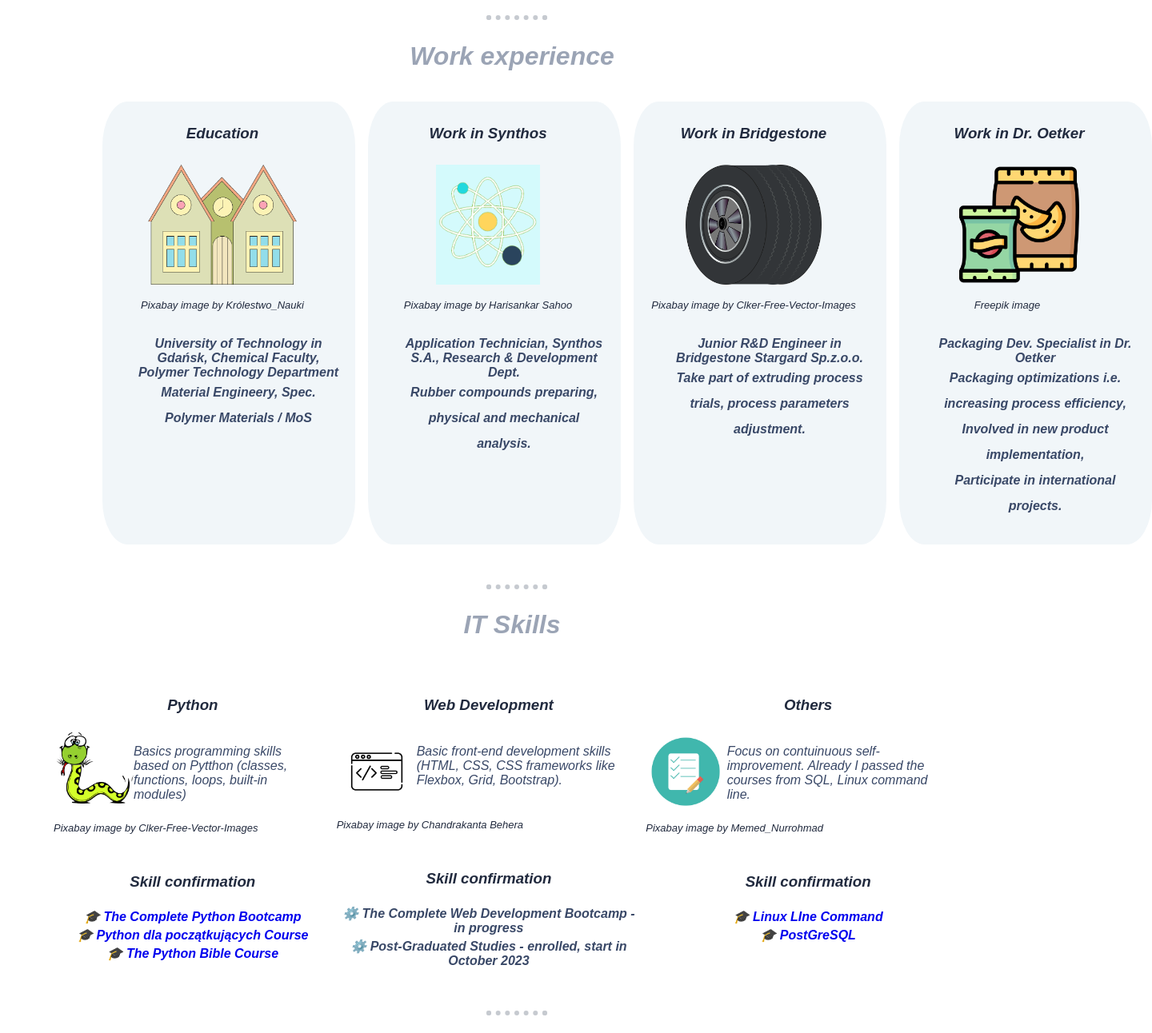
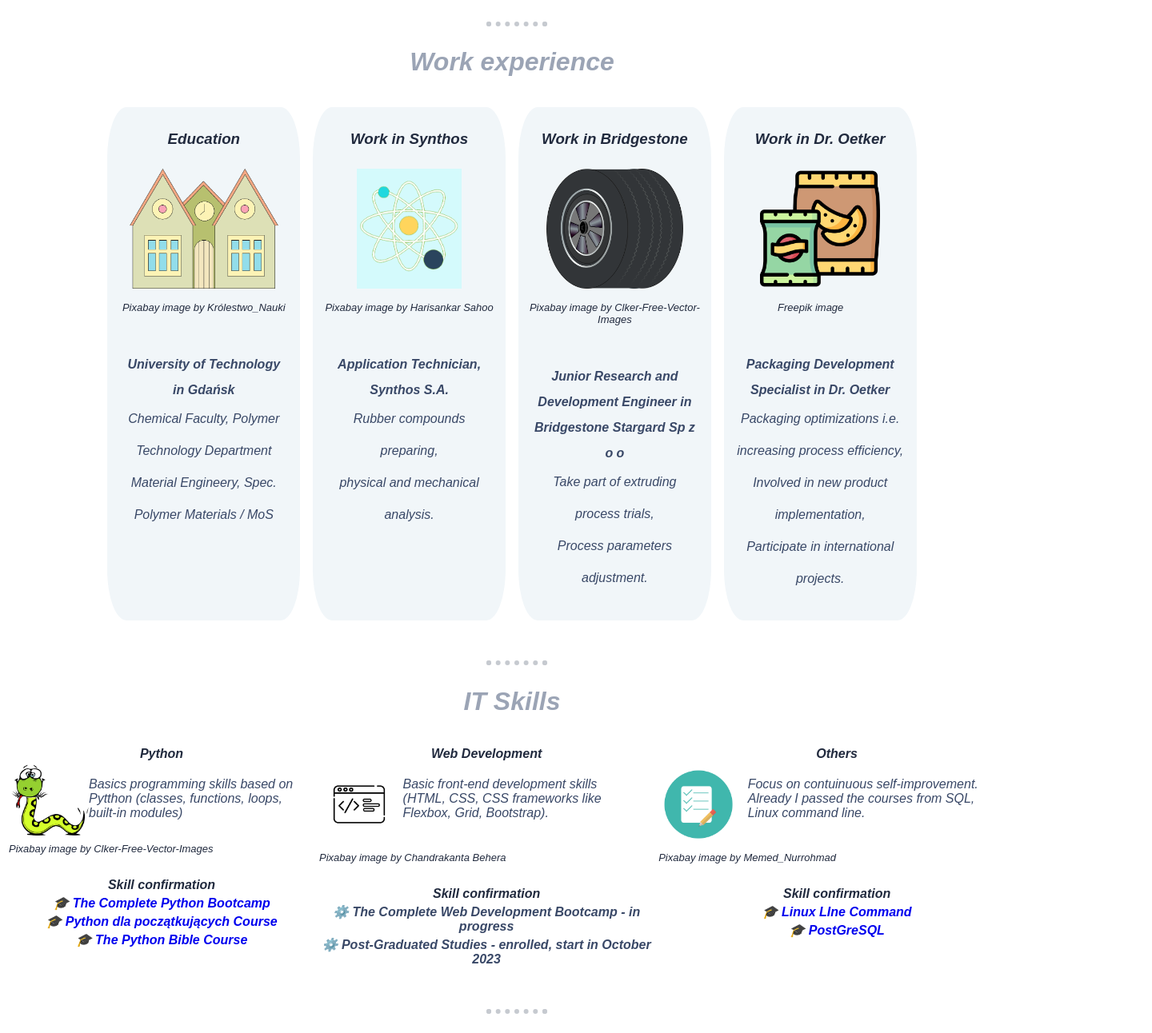
Before and after one commit to Lukasz2506/My-Personal-Website, a plain HTML site: page index.html in a window 1280 px wide. Shown: the part 800-2092 px from the top of the page at 80% size, 1440 px wide, since content can reach past the window. Drawn offline with Linux system fonts and the light colour scheme; a web font is replaced by a local one.

Commit message:
Add files via upload

```diff
--- a/index.html
+++ b/index.html
@@ -18,7 +18,7 @@
 
         <div class="container-title">
             <div id="branch">
-                <img src="./animals.png" alt="animals on the branch" width="600px">
+                <img src="./animals.png" alt="animals on the branch" width="600">
                 <a class="author" href="https://pixabay.com/users/gdj-1086657/?utm_source=link-attribution&amp;utm_medium=referral&amp;utm_campaign=image&amp;utm_content=1782013">Pixabay image by Gordon Johnson</a>
             </div>
             <div id="me">
@@ -39,47 +39,73 @@
         <h2>Work experience</h2>
         <div class="abilities-container">
             <div class="education">
+                <div>
                     <h3>Education</h3>
-                <img class="image" src="./university.png" alt="University" height="150px">
+                </div>
+                <div>
+                    <img class="image" src="./university.png" alt="University" height="150">
+                </div>
+                <div>
                     <a class="author" href="https://pixabay.com/users/królestwo_nauki-17664295/?utm_source=link-attribution&amp;utm_medium=referral&amp;utm_campaign=image&amp;utm_content=5593857">Pixabay image by Królestwo_Nauki</a>
-                <ul class="role">
-                    University of Technology in Gdańsk, Chemical Faculty, Polymer Technology Department
-                    <li>
-                        Material Engineery, Spec. Polymer Materials / MoS
-                    </li>
+                </div>
+                <div>
+                    <ul> University of Technology in Gdańsk
+                        <li>Chemical Faculty, Polymer Technology Department</li>
+                        <li>Material Engineery, Spec. Polymer Materials / MoS</li>
+                    </ul>
+                </div>
             </div>
             <div class="work-one">
+                <div>
                     <h3>Work in Synthos</h3>
-                <img src="./chemistry.png" alt="Atom scheme" height="150px">
+                </div>
+                <div>
+                    <img class="image" src="./chemistry.png" alt="Atom scheme" height="150">
+                </div>
+                <div>
                     <a class="author" href="https://pixabay.com/users/hsaart-8633812/?utm_source=link-attribution&amp;utm_medium=referral&amp;utm_campaign=image&amp;utm_content=4989678">Pixabay image by Harisankar Sahoo</a>
-                <ul class="role">
-                    Application Technician, Synthos S.A., Research & Development Dept.
-                    <li>
-                        Rubber compounds preparing,  physical and mechanical analysis.
-                    </li>
+                </div>
+                <div>
+                    <ul> Application Technician, Synthos S.A.</li>
+                        <li>Rubber compounds preparing,</li>
+                        <li>physical and mechanical analysis.</li>
                     </ul>
                 </div>
-            <div class="word-two">
+            </div>
+            <div class="work-two">
+                <div>
                     <h3>Work in Bridgestone</h3>
-                <img src="./wheel.png" alt="wheel" height="150px">
+                </div>
+                <div>
+                    <img class="image" src="./wheel.png" alt="wheel" height="150">
+                </div>
+                <div>
                     <a class="author" href="https://pixabay.com/users/clker-free-vector-images-3736/?utm_source=link-attribution&amp;utm_medium=referral&amp;utm_campaign=image&amp;utm_content=309415">Pixabay image by Clker-Free-Vector-Images</a>
-                <ul class="role">
-                    Junior R&D Engineer in Bridgestone Stargard Sp.z.o.o.
-                    <li>
-                        Take part of extruding process trials, process parameters adjustment.
-                    </li>
+                </div>
+                <div>
+                    <ul> Junior Research and Development Engineer in Bridgestone Stargard Sp z o o
+                        <li>Take part of extruding process trials, </li>
+                        <li>Process parameters adjustment.</li>
                     </ul>
                 </div>
+            </div>
             <div class="work-three">
+                <div>
                     <h3>Work in Dr. Oetker</h3>
-                <img src="./snacks.png" alt="snack packaging" height="150px">
-                <a class="author exception" href="https://www.freepik.com/" style="padding-top: 50%;">Freepik image</a>
-                <ul class="role">
-                    Packaging Dev. Specialist in Dr. Oetker
+                </div>
+                <div>
+                    <img class="image" src="./snacks.png" alt="snack packaging" height="150">
+                </div>
+                <div>
+                    <a class="author exception" href="https://www.freepik.com/">Freepik image</a>
+                </div>
+                <div>
+                    <ul> Packaging Development Specialist in Dr. Oetker
                         <li>Packaging optimizations i.e. increasing  process efficiency,</li>
                         <li>Involved in new product implementation,</li>
                         <li>Participate in international projects.</li>
                     </ul>
+                </div>
             </div>
         </div>
     </section>
@@ -90,18 +116,22 @@
         <div class="it-abilities">
             <div class="ability">
                 <table>
-                    <th><h3>Python</h3></th>
+                    <tr>
+                        <th>Python</th>
+                    </tr>
                     <tr>
 
                         <td>
-                                <img src="./python.png" alt="python" width="100px" style="float: left">
+                            <img src="./python.png" alt="python" width="100" style="float: left">
                             <p style="margin-left: 25%;">Basics programming skills based on Pytthon (classes, functions, loops, built-in modules)</p>
                         </td>
                     </tr>
                     <tr>
                         <td><a class="author" href="https://pixabay.com/users/clker-free-vector-images-3736/?utm_source=link-attribution&amp;utm_medium=referral&amp;utm_campaign=image&amp;utm_content=312561">Pixabay image by Clker-Free-Vector-Images</a></td>
                     </tr>
-                    <th><h3>Skill confirmation</h3></th>
+                    <tr>
+                        <th>Skill confirmation</th>
+                    </tr>
                     <tr class="confirmation">
                         <td><a class="confirmation hover" href="https://www.udemy.com/certificate/UC-7c687144-e1c6-474a-9790-b6434db9d8ac/">🎓 The Complete Python Bootcamp</a></td>
                     </tr >
@@ -115,17 +145,21 @@
             </div>
             <div class= "ability">
                 <table>
-                    <th><h3>Web Development</h3></th>
+                    <tr>
+                        <th>Web Development</th>
+                    </tr>
                     <tr>
                         <td>
-                                <img src="./web-development.png" alt="website" width="100px" style="float: left">
+                            <img src="./web-development.png" alt="website" width="100" style="float: left">
                             <p  style="margin-left: 25%;">Basic front-end development skills (HTML, CSS, CSS frameworks like Flexbox, Grid, Bootstrap).</p>
                         </td>
                     </tr>
                     <tr>
                         <td><a class="author" href="https://pixabay.com/users/ckbehera-13260539/?utm_source=link-attribution&amp;utm_medium=referral&amp;utm_campaign=image&amp;utm_content=6182619">Pixabay image by Chandrakanta Behera</a></td>
                     </tr>
-                    <th><h3>Skill confirmation</h3></th>
+                    <tr>
+                        <th>Skill confirmation</th>
+                    </tr>
                     <tr class="confirmation">
                         <td>⚙️ The Complete Web Development Bootcamp - in progress</td>
                     </tr>
@@ -136,17 +170,21 @@
             </div>
             <div class="ability">
                 <table>
-                    <th><h3>Others</h3></th>
+                    <tr>
+                        <th>Others</th>
+                    </tr>
                     <tr>
                         <td>
-                                <img src="./list.png" alt="to do list" width="100px" style="float: left">
+                            <img src="./list.png" alt="to do list" width="100" style="float: left">
                             <p  style="margin-left: 25%;">Focus on contuinuous self-improvement. Already I passed the courses from SQL, Linux command line.</p>
                         </td>
                     </tr>
                     <tr>
                         <td><a class="author" href="https://pixabay.com/users/memed_nurrohmad-3307648/?utm_source=link-attribution&amp;utm_medium=referral&amp;utm_campaign=image&amp;utm_content=2389219">Pixabay image by Memed_Nurrohmad</a></td>
                     </tr>
-                    <th><h3>Skill confirmation</h3></th>
+                    <tr>
+                        <th>Skill confirmation</th>
+                    </tr>
                     <tr class="confirmation" >
                         <td><a class="confirmation hover" href="https://www.udemy.com/certificate/UC-7891c479-d78f-457b-a351-a27df6cc9a2f/">🎓 Linux LIne Command</a></td>
                     </tr>
@@ -163,19 +201,19 @@
         <h2>Hobbies</h2>
         <div class="hobbies">
             <div>
-                <img src="./fire.png" alt="buschcraft" width="250px" style="float:left; padding-right: 10px;">
+                <img src="./fire.png" alt="buschcraft" width="250" style="float:left; padding-right: 10;">
                 <p>I like to spend time in the forest, listen sound of the nature, sitting next to the fire a contemplate with in a beautifull circumstances.</p>
             </div>
             <div>
-                <img src="./bike.png" alt="Bicycle on the trip" width="250px" style="float:left; padding-right: 10px;">
+                <img src="./bike.png" alt="Bicycle on the trip" width="250" style="float:left; padding-right: 10;">
                 <p>Bikepacking: Im my opinion one of the best way to discover new places is bicycle tours. I love to pack a bicycle panniers and go ahead for a few days on new unknown road.</p>
             </div>
             <div>
-                <img src="./hammock.png" alt="hammock in the forest" width="250px" style="float:left; padding-right: 10px;">
+                <img src="./hammock.png" alt="hammock in the forest" width="250" style="float:left; padding-right: 10;">
                 <p>My favourite bed is...hammock.</p>
             </div>
             <div>
-                <img src="./leather.png" alt="leather workshop" width="250px" style="float:left; padding-right: 10px;">
+                <img src="./leather.png" alt="leather workshop" width="250" style="float:left; padding-right: 10;">
                 <p>One of the most relaxing thing I could do at home is sewing in leather. Because I ECD-addictive, there is always something to sew 😃</p>
             </div>
         </div>
@@ -184,8 +222,8 @@
     <!--Contact-->
     <section class="contactme">
         <footer style="background-color: #9BA4B5;">
-            <h3 style="width: 30rem; text-align: center; margin: 2% auto; padding-top: 2%;";>If you like my page and would like to contact with me, please do not hesitate to click the button 😊</h2>
-            <a href="mailto:lukasz.brzezinskii@wp.pl"><button style="font-style: italic">Contact me</button></a>
+            <h3 style="width: 30rem; text-align: center; margin: 2% auto; padding-top: 2%;">If you like my page and would like to contact with me, please do not hesitate to click the button 😊</h2>
+            <button style="font-style: italic"><a href="mailto:lukasz.brzezinskii@wp.pl" style="color:#8B1874">Contact me</a></button>
                 <div class="social-media">
                     <a href="https://github.com/Lukasz2506">GitHub</a>
                     <a href="https://www.linkedin.com/in/lukswiatek/">Linkedin</a>
--- a/styles.css
+++ b/styles.css
@@ -4,7 +4,6 @@
     font-family: 'Ysabeau', sans-serif;
     font-style: italic;
     font-size: 1em;
-    margin: 0;
 }
 #me > h1 {
     color: #212A3E;
@@ -55,9 +54,6 @@
     color: #B71375;
     font-weight: bold;
 }
-ul {
-    list-style: none;
-}
 .abilities-container {
     display: flex;
     gap: 1rem;
@@ -65,18 +61,16 @@
     margin: 3% 10% 0 10%;
 }
 .abilities-container > * {
-    flex-direction: column;
     background-color: #F1F6F9;
     text-align: center;
-    min-width: 300px;
-    max-width: 500px;
-    padding-right: 1rem;
     border-radius: 10%;
+    flex-basis: 50%;
 }
-li {
-    line-height: 2rem;
+.abilities-container > * > ul {
+    padding: 0 1rem;
+    margin: 0 auto;
 }
-h3 {
+h3, th {
     font-weight: bold;
     color: #212A3E;
     padding-top: 10px;
@@ -84,9 +78,15 @@
 .abilities-container img {
     padding: 3% 10%;
 }
-.role {
+ul {
     font-weight: bold;
-    padding-bottom: 1rem;
+    padding: 1rem 1rem;
+    line-height: 2rem;
+}
+ul > li {
+    font-weight: lighter;
+    line-height: 2.5rem;
+    list-style: none;
 }
 .exception {
     padding-top: 0 !important;
@@ -94,9 +94,7 @@
 }
 .it-abilities {
     border-radius: 2%;
-    margin: 3% 5% 0 5%;
     display: flex;
-    justify-content: space-between;
 }
 .ability td p {
     margin-right: 5%;
@@ -114,7 +112,7 @@
     gap: 40px;
     grid-template-columns: repeat(2, 1fr);
     grid-template-rows: repeat(2, 1fr);
-    margin-left: 10%;
+    margin-left: 5%;
 }
 .hobbies > div > p {
     margin-right: 15%;
@@ -134,7 +132,8 @@
     text-align: center;
 }
 button:hover {
-    background-color: #8B1874;
+    background-color: #8d4a7f;
+
 }
 a {
     text-decoration: none;
@@ -145,38 +144,53 @@
     gap: 20%;
     justify-content: center;
     font-size: 2rem;
-    margin-bottom: 0;
 }
 .social-media > a:hover {
     color: #8B1874;
 }
 @media (max-width: 860px) {
+
     .container-title {
         flex-direction: column;
         align-items: center;
+    }
+    .container-title > * {
+        display: flex;
+        justify-content: center;
+    }
+
+    .footer {
+        display: flex;
+        justify-content: center;
     }
     .abilities-container {
         flex-direction: column;
         align-items: center;
     }
-    .abilities-container img {
-        min-width: 250px;
-        padding-left: 15%;
+    .abilities-container > * {
+        width: 370px;
     }
     .it-abilities {
         background-color: #F1F6F9;
         flex-direction: column;
         align-items: center;
+        width: 370px;
+        margin-left: 10%;
+
     }
     .ability {
         margin: 5% auto;
     }
+}
+@media (max-width: 1000px) {
+    .hobbies {
+        display: grid;
+        grid-template-rows: auto;
+        grid-template-columns: auto;
+    }
+}
 @media (max-width: 1200px) {
     .abilities-container {
         flex-wrap: wrap;
+    }
 }
-    .abilities-container img {
-        min-width: 250px;
-        padding-left: 15%;
-}
-}
```
Lines whose indentation alone changed are shown as unchanged.
